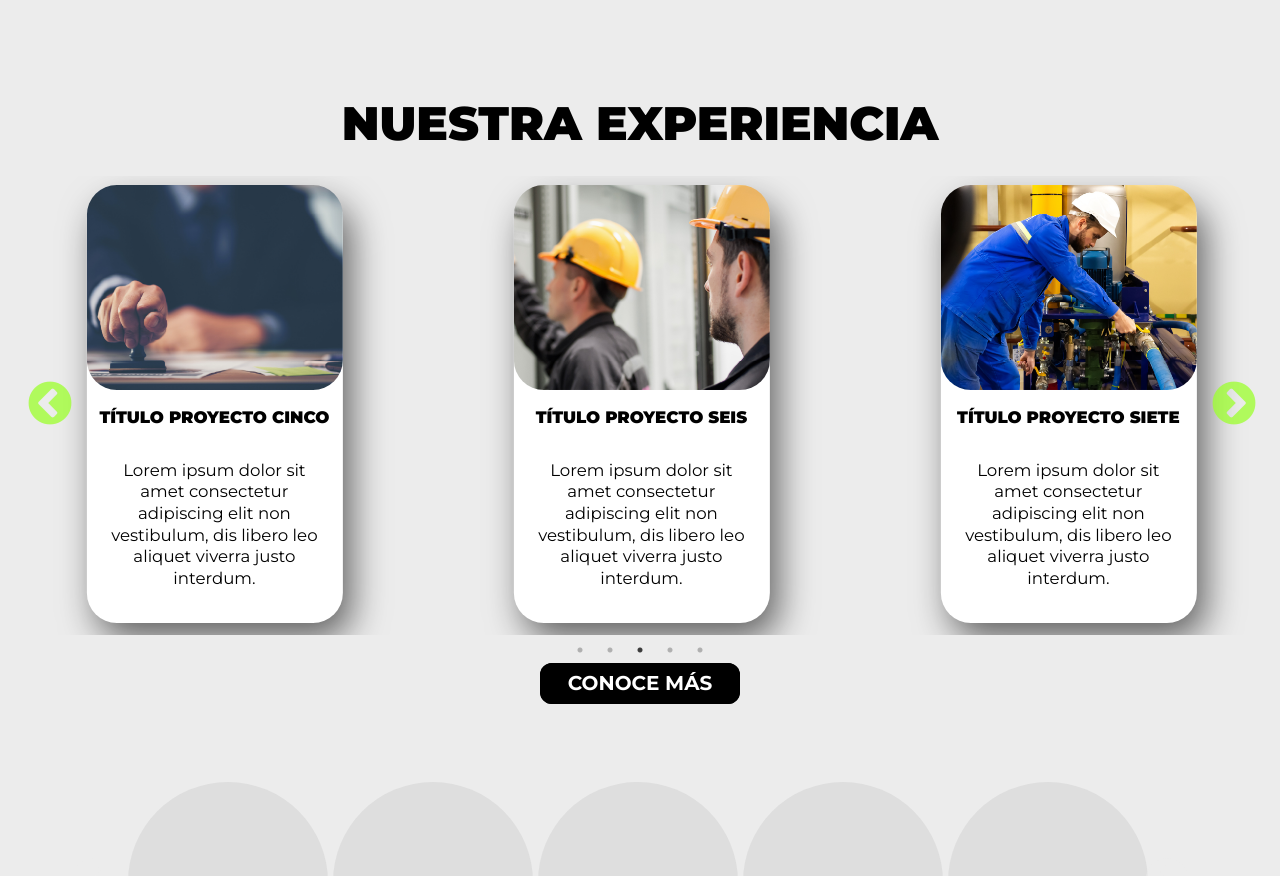
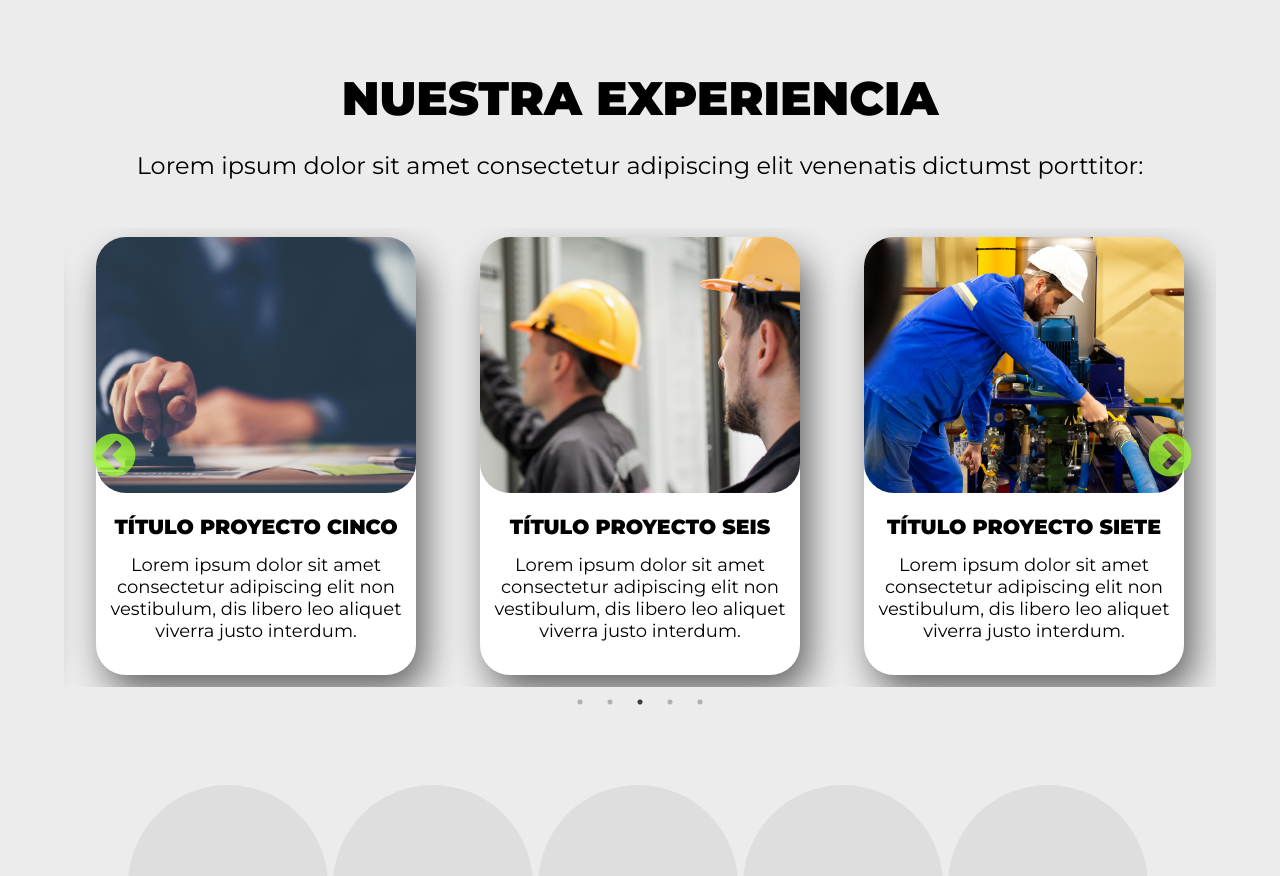
Before and after one commit to jans027/itic, a React (Create React App) app: page /home in a window 1280 px wide. Shown: the part 1920-2796 px from the top of the page. Built offline with nearby package versions, Linux system fonts and the light colour scheme.

Commit message:
cambiando estilos tarjetas experiencia

```diff
--- a/src/components/SliderExperiencia.jsx
+++ b/src/components/SliderExperiencia.jsx
@@ -1,18 +1,16 @@
 import React from 'react'
-import { Link } from 'react-router-dom';
 import { data } from '../data/data';
-import { CardAcred, ContSliderAcr, TitleSection } from '../styles/SecAcreditaciones';
+import {  ContSliderAcr, SubTitleSection, TitleSection } from '../styles/SecAcreditaciones';
 import { ConSectionServicios } from '../styles/SectionServicios';
-// import AddCircleIcon from '@mui/icons-material/AddCircle';
 import Slider from 'react-slick';
-import { ConCardExperiencia, LinkExperiencia } from '../styles/SliderExperiencia';
+import { CardExperi1, ConCardExperiencia } from '../styles/SliderExperiencia';
 
 
 const SecExperiencias = () => {
 
     // get data
     const [datos] = data;
-    const { empresa: { dropDownMenu: { proyectos: {url, nameSecction, cards } } } } = datos;
+    const { empresa: { dropDownMenu: { proyectos: { nameSecction, subTitle, cards } } } } = datos;
     const card = Object.values(cards);
     // console.log(card)
 
@@ -46,7 +44,7 @@ const SecExperiencias = () => {
                 }
             },
             {
-                breakpoint: 480,
+                breakpoint: 670,
                 settings: {
                     slidesToShow: 1,
                     slidesToScroll: 1
@@ -59,17 +57,18 @@ const SecExperiencias = () => {
         <>
             <ConSectionServicios>
                 <TitleSection>{nameSecction}</TitleSection>
+                <SubTitleSection>{subTitle}</SubTitleSection>
 
                 <ContSliderAcr>
                     <Slider {...settings}>
 
                         {
                             card.map((item) =>
-                                <CardAcred key={item.id}>
-                                    <ConCardExperiencia>
-                                        <span>
+                                <CardExperi1 key={item.id}>
+                                    <ConCardExperiencia className='cardExperiencia'>
+                                        <div>
                                             <img src={require(`../images/${item.img}`)} alt={item.name} />
-                                        </span>
+                                        </div>
                                         <span className='cardTitle'>
                                             <p>{item.title}</p>
                                         </span>
@@ -77,15 +76,12 @@ const SecExperiencias = () => {
                                             <p>{item.text}</p>
                                         </span>
                                     </ConCardExperiencia>
-                                </CardAcred>
+                                </CardExperi1>
                             )
                         }
 
                     </Slider>
                 </ContSliderAcr>
-                <LinkExperiencia>
-                    <Link to={url}>CONOCE MÁS</Link>
-                </LinkExperiencia>
 
             </ConSectionServicios>
 
--- a/src/components/SliderLogo.jsx
+++ b/src/components/SliderLogo.jsx
@@ -1,17 +1,30 @@
 import React, { Component } from "react";
+import { Link } from "react-router-dom";
 import Slider from "react-slick";
-import { CardLogo, ContSlideLogo } from "../styles/SliderLogo";
+import { data } from "../data/data";
+import { CardLogo, ContSlideLogo, LinkExperiencia } from "../styles/SliderLogo";
+
+
+const [datos] = data;
+    const { empresa: { dropDownMenu: { proyectos: {url } } } } = datos;
+    // const card = Object.values(cards);
+    // console.log(url )
+
 
 export default class SliderLogo extends Component {
+
+
     render() {
         const settings = {
-            className: "center",
-            dots: true,
+            // className: "center",
+            // dots: true,
             infinite: true,
-            speed: 500,
             slidesToShow: 5,
-            slidesToScroll: 3,
-            // centerMode: true,
+            slidesToScroll: 1,
+            autoplay: true,
+            speed: 2000,
+            autoplaySpeed: 2000,
+            cssEase: "linear",
             responsive: [
                 {
                     breakpoint: 1024,
@@ -93,6 +106,9 @@ export default class SliderLogo extends Component {
                         </CardLogo>
                     </Slider>
                 </div>
+                <LinkExperiencia>
+                    <Link to={url}>CONOCE MÁS</Link>
+                </LinkExperiencia>
             </ContSlideLogo>
         );
     }
--- a/src/data/data.js
+++ b/src/data/data.js
@@ -156,6 +156,7 @@ export const data = [{
                 nameSecction:'NUESTRA EXPERIENCIA',
                 url: '/empresa/proyectos',
                 banner1: '',
+                subTitle:'Lorem ipsum dolor sit amet consectetur adipiscing elit venenatis dictumst porttitor: ',
                 cards: {
                     card1: {
                         id: 'proyect1',
--- a/src/styles/SecAcreditaciones.js
+++ b/src/styles/SecAcreditaciones.js
@@ -5,6 +5,9 @@ export const CardAcred = styled.div`
     /* border: 1px solid red;//................ */
     margin: 1em 0;
     width: 20vw!important;
+    .cardExperiencia{
+        width: 480px;
+    }
     min-width: 200px;
     height: auto;
     border-radius: 30px;
@@ -93,6 +96,8 @@ export const ContSliderAcr = styled.div`
     /* border: 1px solid red;//................ */
     padding:1rem 0;
     margin-bottom: 25px;
+    width: 90%;
+    margin: auto;
     .slick-slider{
         margin: auto;
     }
--- a/src/styles/SliderExperiencia.js
+++ b/src/styles/SliderExperiencia.js
@@ -1,58 +1,54 @@
-import { Link } from "react-router-dom";
 import styled from "styled-components";
 
 
 
 
+
+
+
+export const CardExperi1 = styled.div`
+    margin: 1em 0;
+    width: 25vw!important;
+    height: auto;
+    border-radius: 30px;
+    padding-top: 1.3rem;
+    -webkit-box-shadow: 9px 16px 36px -1px rgba(0,0,0,0.6);
+    box-shadow: 9px 16px 36px -1px rgba(0,0,0,0.6);
+    background-color: var(--color5);
+    @media (max-width:850px) {
+        width: 300px!important;
+
+    }
+`
+
 export  const ConCardExperiencia = styled.div`
-    /* border: 1px solid red;//.................. */
     border-radius: 30px;
     height: 100%;
     margin-bottom: 1.5rem;
-    span{
+    div{
+        overflow: hidden;
+        margin-top: -1.5rem;
+        border-radius: 30px;
         img{
-            border-radius: 30px;
-            margin-top: -1.5rem;
+            width: 100%;
+            object-fit: cover;
+            object-position: center center;
         }
+
     }
     .cardTitle{
         p{
             font-weight:900;
-            padding: 1em 0;
+            padding: 1em 0 0 0;
+            font-size: 1.6vw;
         }
     }
     .cardText{
         padding: 1em;
         p{
             font-weight:10px;
-            padding: 0 1em;
-            /* border: 1px solid red;//.................. */
+            font-size: 1.5em;
+            padding: 0 .6em;
         }
     }
 `
-
-export const LinkExperiencia = styled.span`
-
-        a{
-        padding: .5vw 2vw;
-        font-size: 20px;
-        text-decoration: none;
-        font-weight: 600;
-        color: var(--color5);
-        background-color:var(--color4);
-        border: 2px solid var(--color4);
-        border-radius: 1rem;
-        /* @media(max-width:1200px){
-                position: relative;
-                top: 0px;
-        } */
-        &:hover{
-            color: var(--color1);
-        }
-        &:active{
-            background-color: var(--color7);
-            text-decoration: none;
-        }
-        }
-
-`
--- a/src/styles/SliderLogo.js
+++ b/src/styles/SliderLogo.js
@@ -40,7 +40,6 @@ export const ContSlideLogo = styled.div`
     }
 `
 
-
 export const CardLogo = styled.div`
 
     H3{
@@ -58,3 +57,28 @@ export const CardLogo = styled.div`
     }
 
 `
+
+export const LinkExperiencia = styled.div`
+        /* border: 1px solid red;//.............. */
+        width: 100%;
+        text-align: center;
+        margin: 4rem 0 3.5rem 0;
+        a{
+        padding: .5vw 2vw;
+        font-size: 20px;
+        text-decoration: none;
+        font-weight: 600;
+        color: var(--color5);
+        background-color:var(--color4);
+        border: 2px solid var(--color4);
+        border-radius: 1rem;
+        &:hover{
+            color: var(--color1);
+        }
+        &:active{
+            background-color: var(--color7);
+            text-decoration: none;
+        }
+        }
+
+`
```
